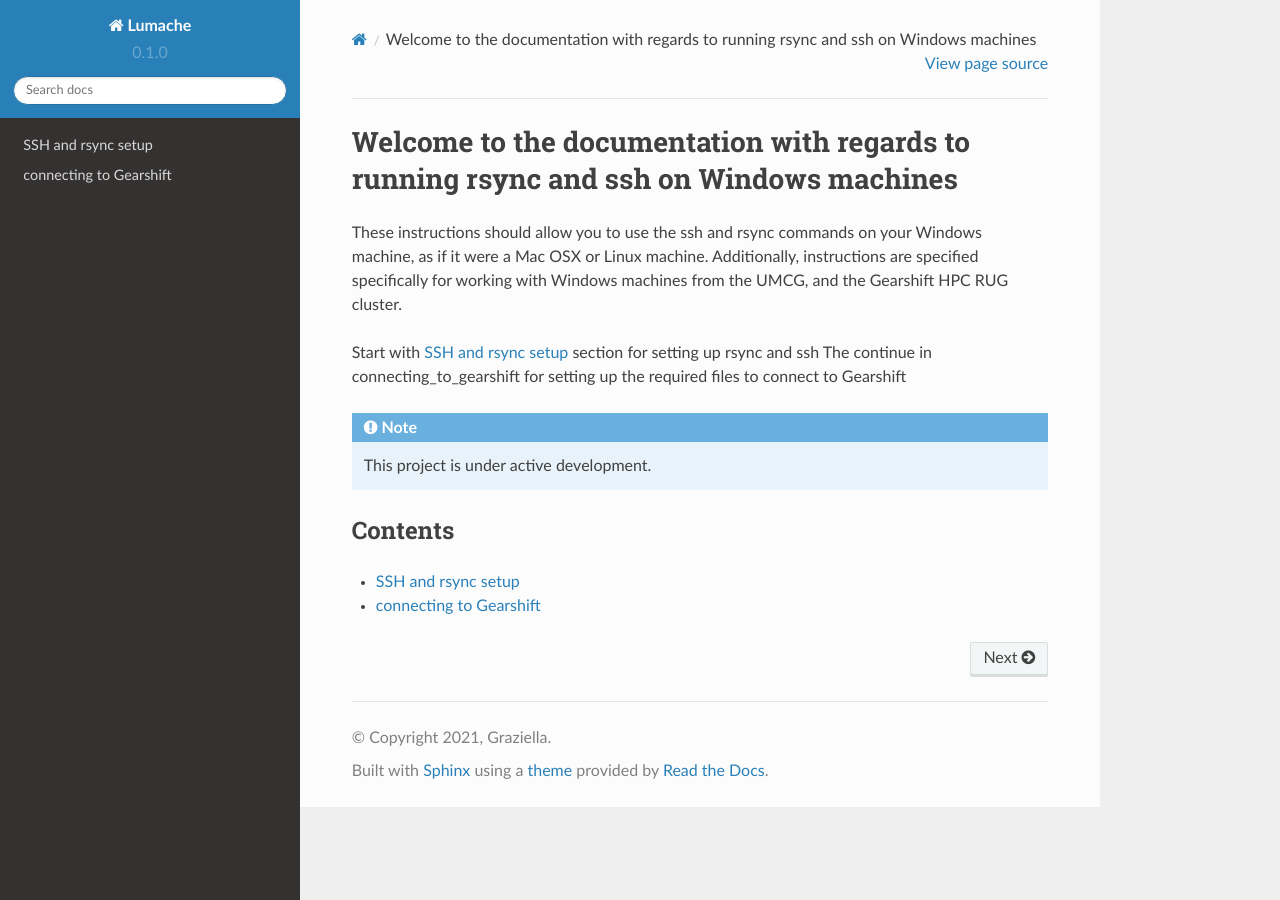
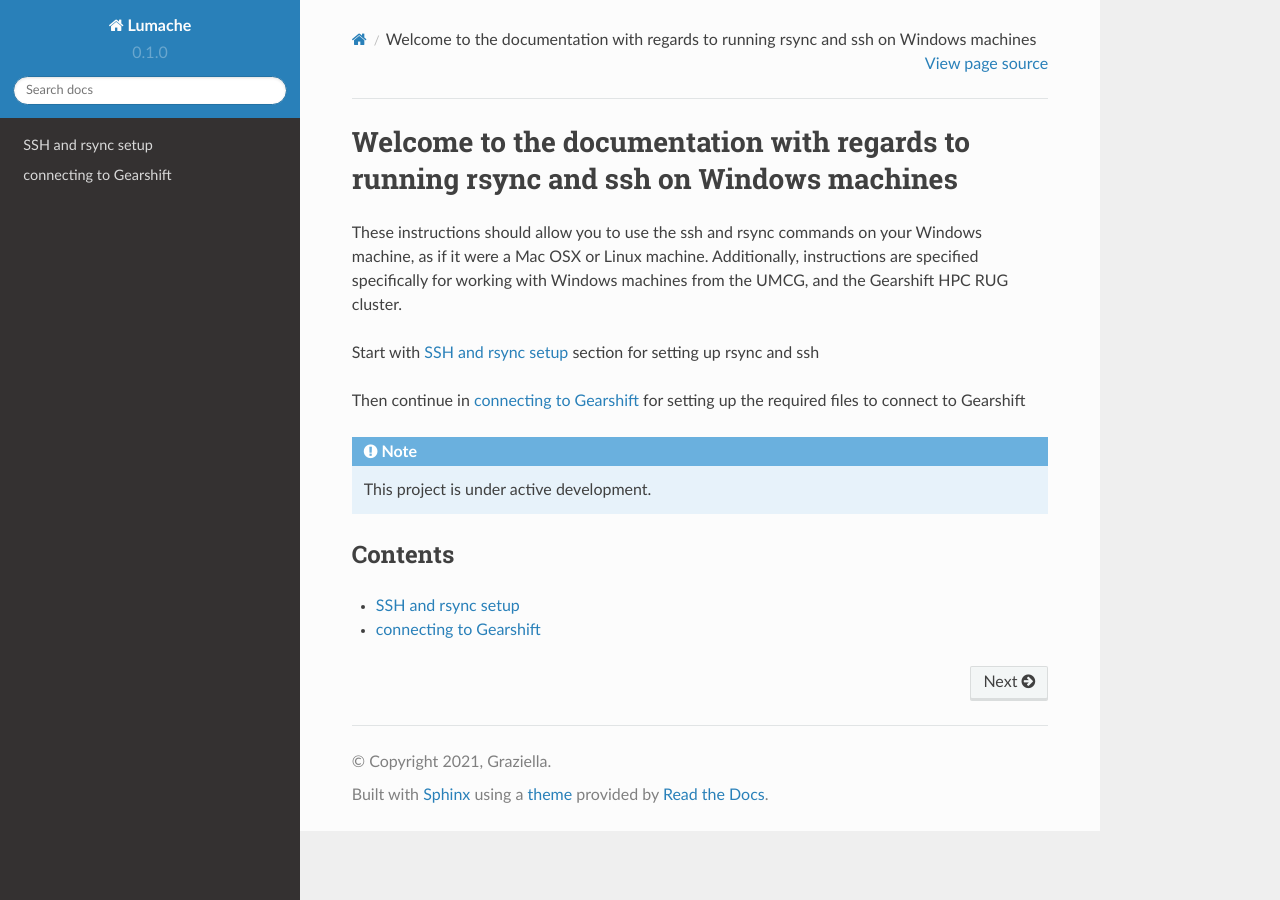
Before and after one commit to royoelen/ssh-and-rsync-for-windows, a Sphinx documentation site: the page built from docs/source/index.rst, in a window 1280 px wide. Built offline with Sphinx 7.4.7 and the Read the Docs theme 2.0.0, drawn with Linux system fonts in a browser that asks for light colours.

Commit message:
Update index.rst

```diff
--- a/docs/source/index.rst
+++ b/docs/source/index.rst
@@ -1,5 +1,5 @@
 Welcome to the documentation with regards to running rsync and ssh on Windows machines
-===================================
+======================================================================================
 
 .. _landing:
 
@@ -7,7 +7,8 @@ These instructions should allow you to use the ssh and rsync commands on your Wi
 Additionally, instructions are specified specifically for working with Windows machines from the UMCG, and the Gearshift HPC RUG cluster.
 
 Start with :doc:`ssh_and_rsync` section for setting up rsync and ssh
-The continue in :ref:`connecting_to_gearshift` for setting up the required files to connect to Gearshift
+
+Then continue in :doc:`connecting_to_gearshift` for setting up the required files to connect to Gearshift
 
 .. note::
 
```
